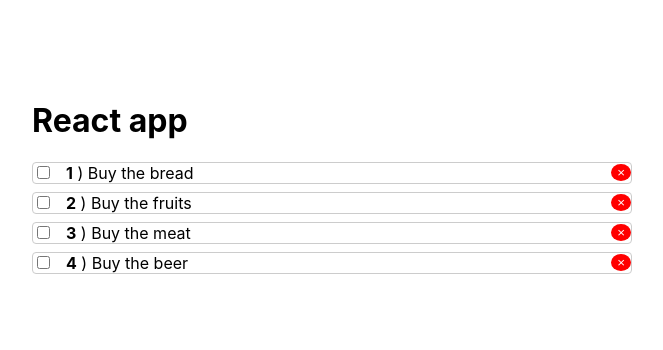
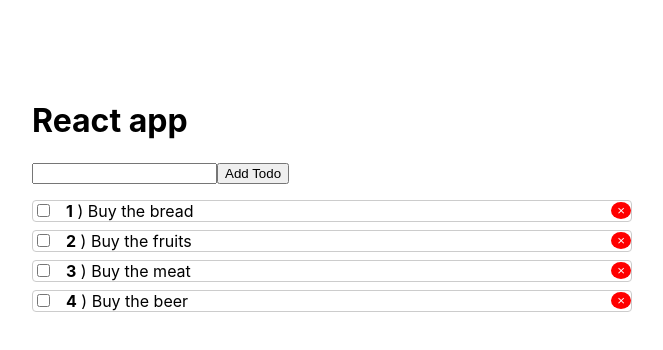
Before and after one commit to AlexNines/reatube, a React (Create React App) app: page / in a window 1280 px wide. Shown: the top 350 px of the page, without its empty margins (308-971 px from the left). Built offline with nearby package versions, Linux system fonts and the light colour scheme.

Commit message:
add form

```diff
--- a/src/App.js
+++ b/src/App.js
@@ -1,5 +1,7 @@
 import React from "react"
 import TodoList from "./Todo/TodoList"
+import Context from './context'
+import AddTodo from "./Todo/AddTodo";
 
 function App() {
     const [todos, setTodos] = React.useState([
@@ -17,12 +19,28 @@
           return todo
       }))
   }
+
+function removeTodo(id){
+    setTodos(todos.filter(todo => todo.id !==id ))
+}
+
+function addTodo(title) {
+    setTodos(todos.concat([{
+        title,
+        id: Date.now,
+        completed: false
+    }]))
+}
+
     return (
+        <Context.Provider value = {{ removeTodo }}>
     <div className="wrapper">
       <h1>React app</h1>
+      <AddTodo onCreate={addTodo}/>
+{todos.length ? <TodoList todos={todos}  onToggle = {toggleTodo} /> : <p>No todos</p> }
 
-      <TodoList todos={todos}  onToggle = {toggleTodo} />
     </div>
+    </Context.Provider>
   )
 }
 
--- /dev/null
+++ b/src/Todo/AddTodo.js
@@ -0,0 +1,27 @@
+import React, {useState} from "react"
+import PropTypes from "prop-types"
+
+
+function AddTodo({ onCreate}){
+    const [value, setValue] = useState('')
+    function submitHandler(event) {
+        event.preventDefault()
+
+        if (value.trim()){
+           onCreate(value)
+           setValue('')
+        }
+    }
+    return(
+        <form style={{ marginBottom: '1rem' }} onSubmit={submitHandler}>
+            <input value={value}
+            onChange={event => setValue(event.target.value)}/>
+            <button type="submit">Add Todo</button>
+        </form>
+    )
+}
+
+AddTodo.propTypes = {
+    onCreate: PropTypes.func.isRequired
+}
+export default AddTodo
--- a/src/Todo/TodoItem.js
+++ b/src/Todo/TodoItem.js
@@ -1,6 +1,6 @@
-import React from "react"
+import React, {useContext} from "react"
 import PropTypes from "prop-types"
-
+import Context from '../context'
 const styles = {
     li: {
         display: 'flex',
@@ -18,6 +18,7 @@
 }
 
 function TodoItem({ todo, index, onChange }) {
+    const {removeTodo} = useContext(Context)
 const classes =[]
 
 if(todo.completed){
@@ -36,7 +37,7 @@
                 &nbsp;
                 {todo.title}
             </span>
-            <button className='rm'>&times;</button>
+            <button className='rm' onClick={removeTodo.bind(null,todo.id)}>&times;</button>
         </li>
     );
 }
--- /dev/null
+++ b/src/context.js
@@ -0,0 +1,5 @@
+import React from 'react'
+
+const Context = React.createContext()
+
+export default Context
```
